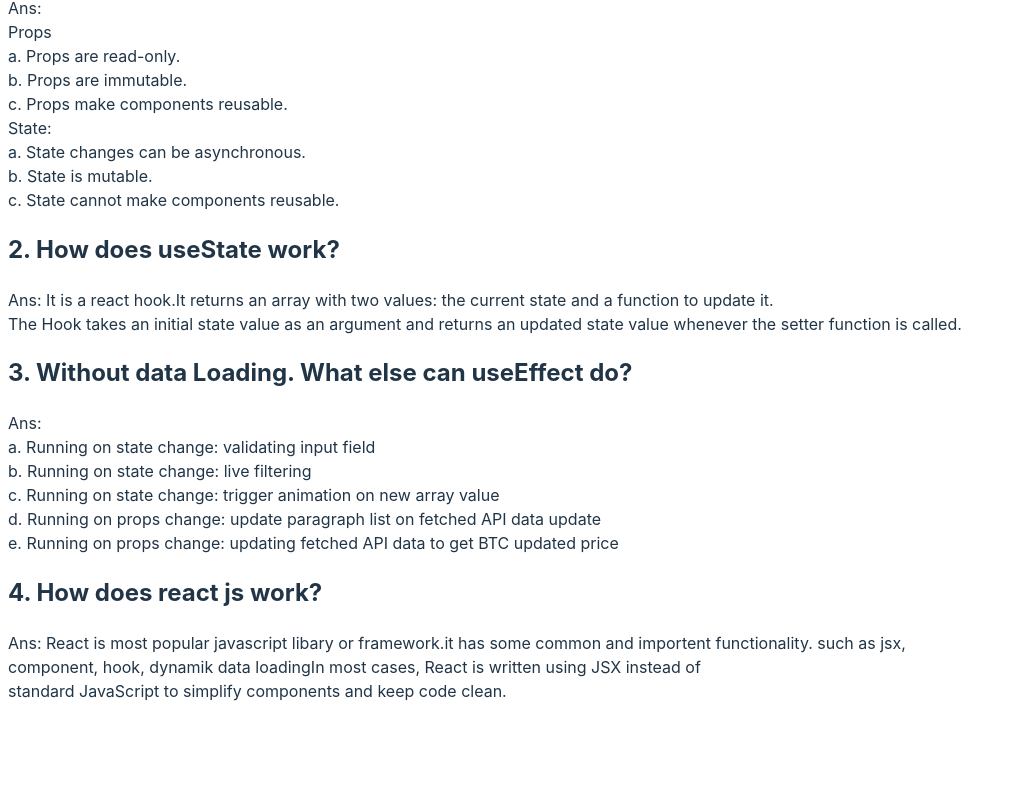
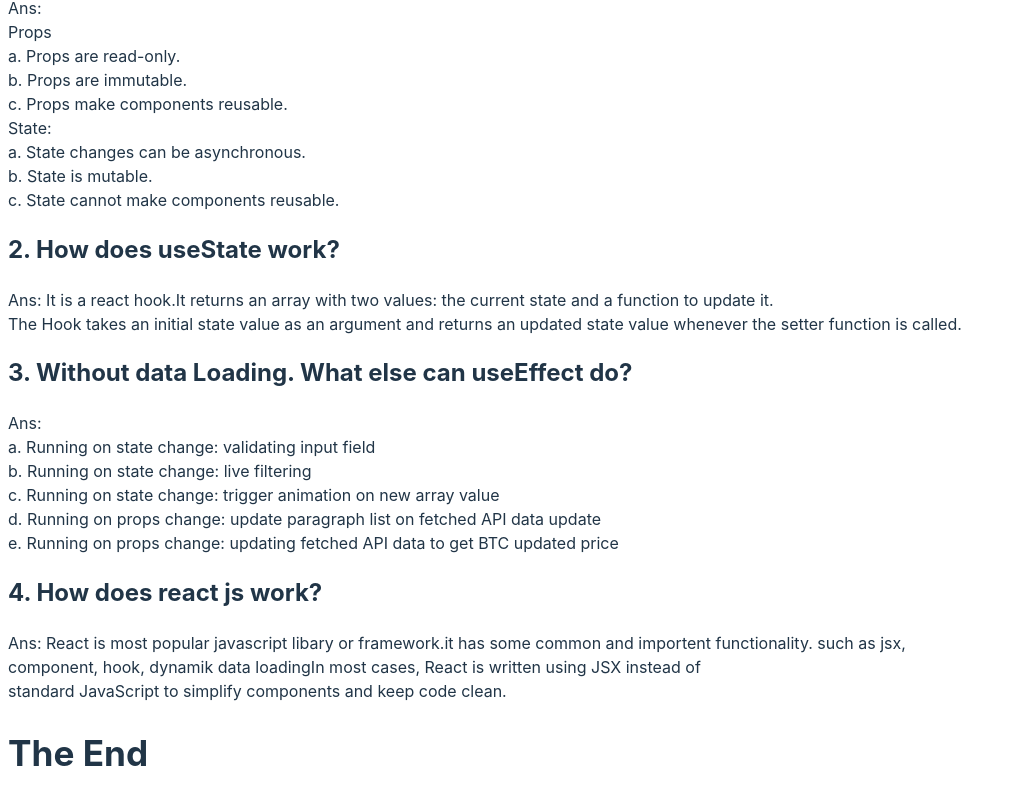
Before and after one commit to PritrirajPartho/programing-edu-cafe, a React (Vite) app: page / in a window 1280 px wide. Shown: the part 3529-4334 px from the top of the page, without its empty margins (0-1012 px from the left). Before the commit the page ends 4256 px from the top, so only its background shows below. Built offline with nearby package versions, Linux system fonts and the light colour scheme.

Commit message:
ami-kailash

```diff
--- a/src/components/Answer/Answer.jsx
+++ b/src/components/Answer/Answer.jsx
@@ -33,6 +33,7 @@ const Answer = () => {
                  component, hook, dynamik data loadingIn most cases, React is
                  written using JSX instead of <br></br> standard JavaScript to simplify components and keep code clean.
               </p>
+              <h1>The End</h1>
         </div>
     );
 };
```
Also changed, not shown: src/components/Toast/Toast.jsx (deleted).
